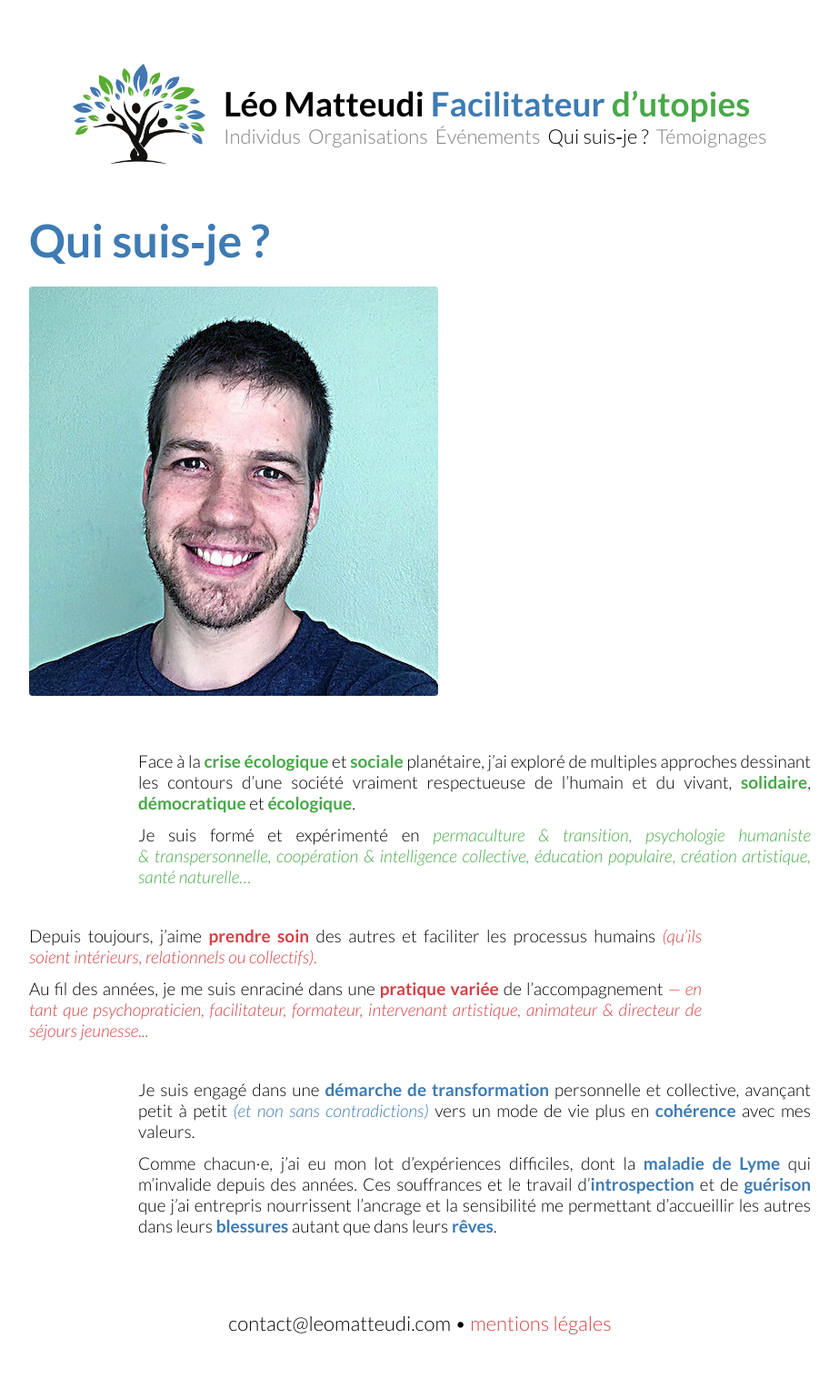
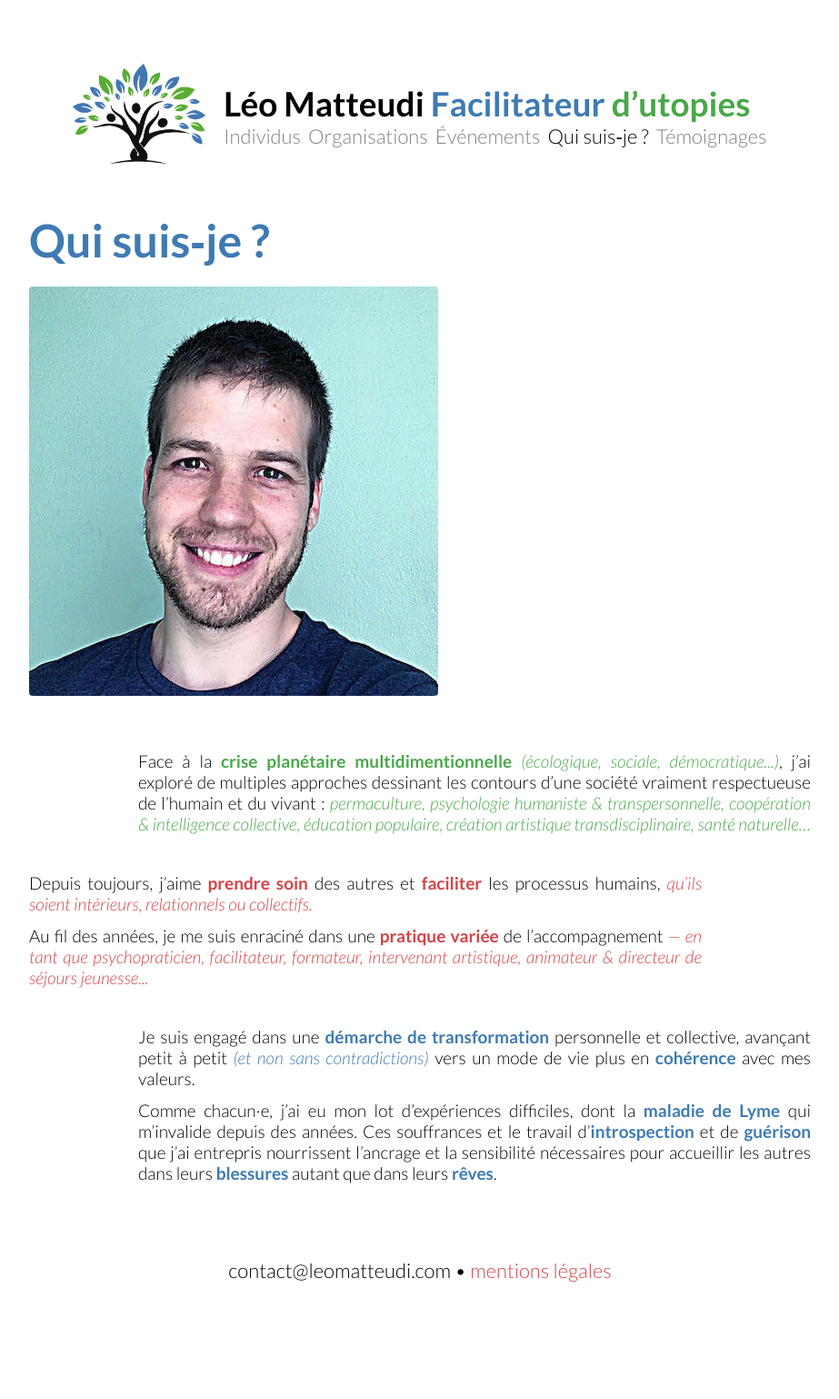
Before and after one commit to leomatteudi/leomatteudi, a Jekyll site: the page built from pages/4-qui-suis-je.html, in a window 1280 px wide. Shown: the whole page at 91% size, without its empty margins (178-1101 px from the left). Built offline with Jekyll 4.4.1, drawn with Linux system fonts in a browser that asks for light colours; after the commit the page ends 1480 px from its top, so only the background shows below that.

Commit message:
Update 4-qui-suis-je.html

```diff
--- a/pages/4-qui-suis-je.html
+++ b/pages/4-qui-suis-je.html
@@ -12,16 +12,15 @@
 
 
 <div class="block wotitle green">
-	<p>Face à la <strong>crise écologique</strong> et <strong>sociale</strong> planétaire, j’ai exploré de multiples approches dessinant les contours d’une société vraiment respectueuse de l’humain et du vivant, <strong>solidaire</strong>, <strong>démocratique</strong> et <strong>écologique</strong>.</p>
-	<p>Je suis formé et expérimenté en <em>permaculture &amp;&nbsp;transition, psychologie humaniste &amp;&nbsp;transpersonnelle, coopération &amp;&nbsp;intelligence collective, éducation populaire, création artistique, santé naturelle&#8230;</em></p>
+	<p>Face à la <strong>crise planétaire multidimentionnelle</strong> <em>(écologique, sociale, démocratique...)</em>, j’ai exploré de multiples approches dessinant les contours d’une société vraiment respectueuse de l’humain et du vivant : <em>permaculture, psychologie humaniste &amp;&nbsp;transpersonnelle, coopération &amp;&nbsp;intelligence collective, éducation populaire, création artistique transdisciplinaire, santé naturelle&#8230;</em></p>
 </div>
 
 <div class="block wotitle red">
-	<p>Depuis toujours, j’aime <strong>prendre soin</strong> des autres et faciliter les processus humains <em>(qu’ils soient intérieurs, relationnels ou collectifs).</em></p>
+	<p>Depuis toujours, j’aime <strong>prendre soin</strong> des autres et <strong>faciliter</strong> les processus humains, <em>qu’ils soient intérieurs, relationnels ou collectifs.</em></p>
 	<p>Au fil des années, je me suis enraciné dans une <strong>pratique variée</strong> de l’accompagnement <em>— en tant que psychopraticien, facilitateur, formateur, intervenant artistique, animateur &amp;&nbsp;directeur de séjours jeunesse...</em></p>
 </div>
 
 <div class="block wotitle blue">
 	<p>Je suis engagé dans une <strong>démarche de transformation</strong> personnelle et collective, avançant petit à petit <em>(et non sans contradictions)</em> vers un mode de vie plus en <strong>cohérence</strong> avec mes valeurs.</p>
-	<p>Comme chacun·e, j’ai eu mon lot d’expériences difficiles, dont la <strong>maladie de Lyme</strong> qui m’invalide depuis des années. Ces souffrances et le travail d’<strong>introspection</strong> et de <strong>guérison</strong> que j’ai entrepris nourrissent l’ancrage et la sensibilité me permettant d’accueillir les autres dans leurs <strong>blessures</strong> autant que dans leurs <strong>rêves</strong>.</p>
+	<p>Comme chacun·e, j’ai eu mon lot d’expériences difficiles, dont la <strong>maladie de Lyme</strong> qui m’invalide depuis des années. Ces souffrances et le travail d’<strong>introspection</strong> et de <strong>guérison</strong> que j’ai entrepris nourrissent l’ancrage et la sensibilité nécessaires pour accueillir les autres dans leurs <strong>blessures</strong> autant que dans leurs <strong>rêves</strong>.</p>
 </div>
```
